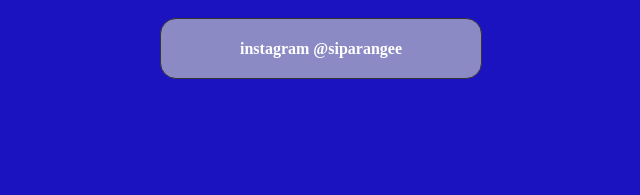
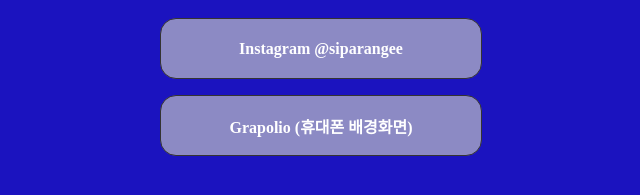
Before and after one commit to siparangee/mypage, a plain HTML site: page index.html in a window 1280 px wide. Shown: the part 271-466 px from the top of the page, without its empty margins (319-959 px from the left). Drawn offline with Linux system fonts and the light colour scheme; a web font is replaced by a local one.

Commit message:
Update index.html

```diff
--- a/index.html
+++ b/index.html
@@ -76,7 +76,8 @@
         <p class="sub">💙 시파랗게 어린뇨속 💙
         <p class="sub">🙆‍♂️ 프사, 스토리 🙆‍♂️
         <p class="sub">📧 문의: siparangee@gmail.com 📧</p>
-        <a target="_blank" href="https://www.instagram.com/siparangee/">instagram @siparangee</a>
+        <a target="_blank" href="https://www.instagram.com/siparangee/">Instagram @siparangee</a>
+        <a target="_blank" href="https://m-grafolio.naver.com/creator/659414">Grapolio (휴대폰 배경화면)</a>
     </div>
 </body>
 </html>
```
